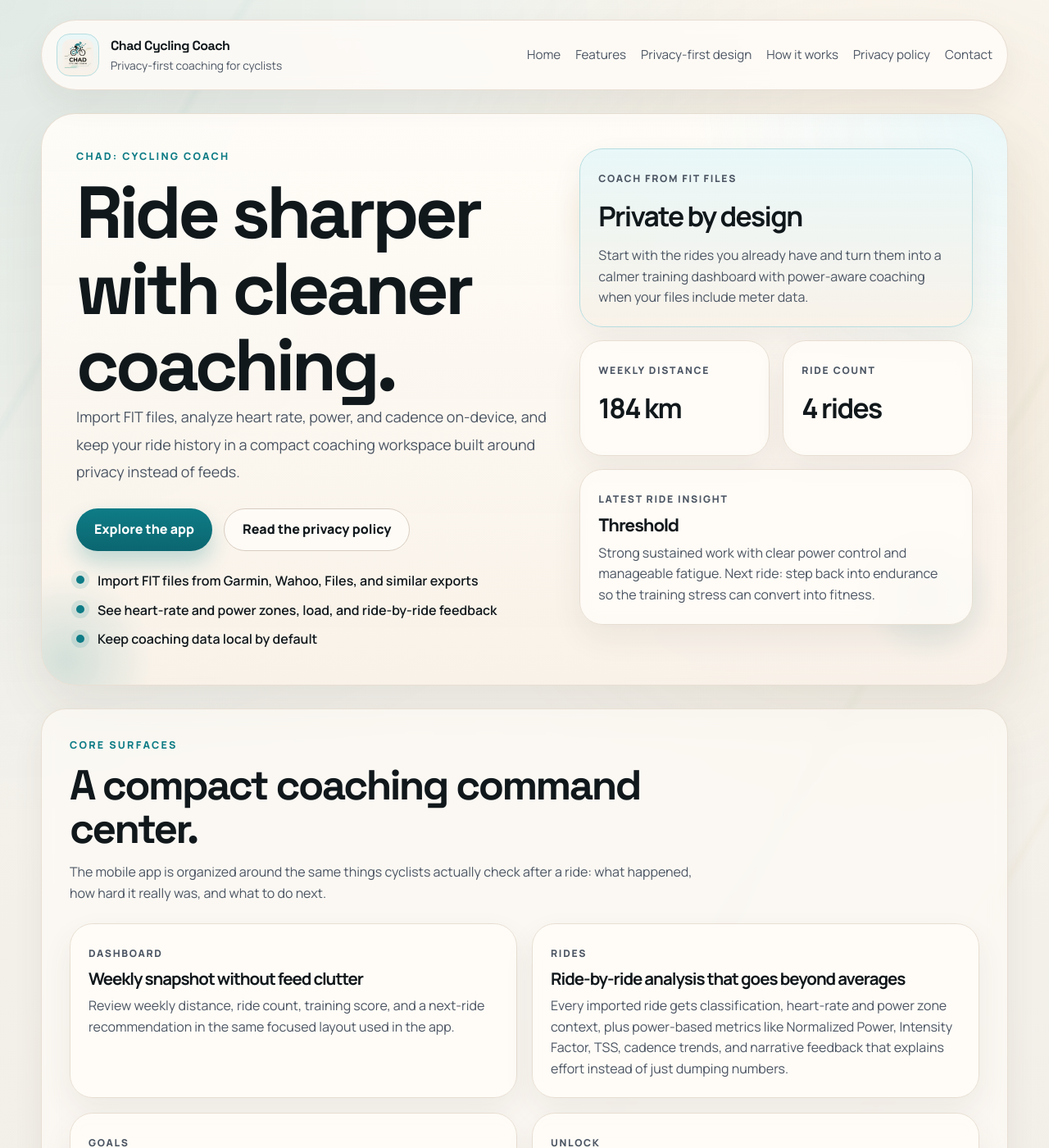
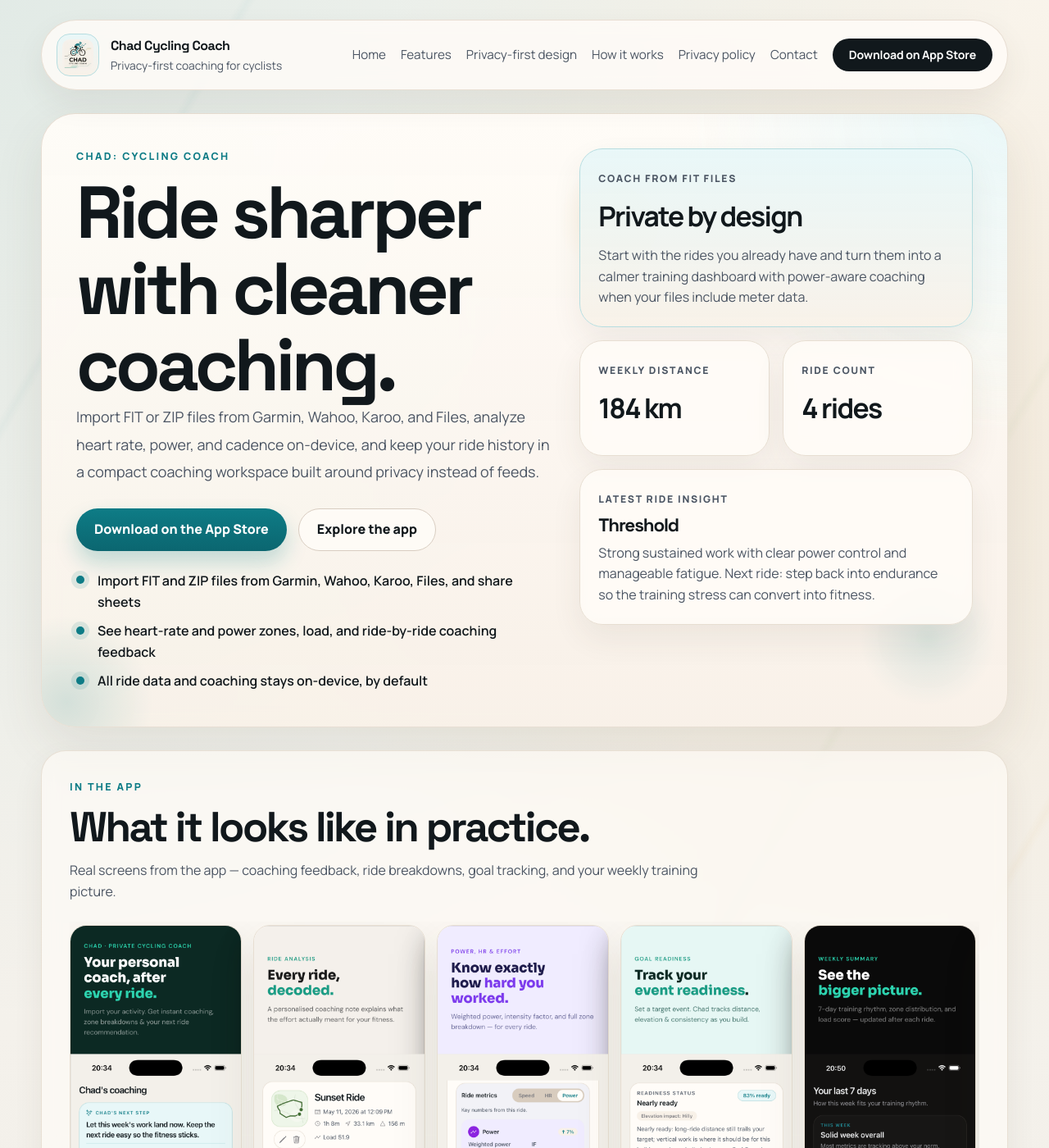
Before and after one commit to whiskerworks-dev/chad-public-site, a Jekyll site: the page built from index.md, in a window 1280 px wide and 1400 px high. Shown: the whole window at 82% size. Built offline with Jekyll 4.4.1, drawn with Linux system fonts in a browser that asks for light colours; some of the changed text lies outside the part shown.

Commit message:
Update website

```diff
--- a/_layouts/default.html
+++ b/_layouts/default.html
@@ -566,6 +566,72 @@
         flex-direction: column;
         align-items: flex-start;
       }
+
+      .site-nav .nav-link {
+        display: none;
+      }
+
+      .site-header {
+        justify-content: space-between;
+      }
+    }
+
+    /* ──────────── App Store button ──────────── */
+    .app-store-btn {
+      display: inline-flex;
+      align-items: center;
+      gap: 7px;
+      padding: 9px 20px;
+      border-radius: 999px;
+      background: var(--text);
+      color: #fff;
+      font-weight: 700;
+      font-size: 0.88rem;
+      white-space: nowrap;
+      letter-spacing: -0.01em;
+      transition: transform 180ms ease, background-color 180ms ease;
+      flex-shrink: 0;
+    }
+
+    .app-store-btn:hover,
+    .app-store-btn:focus-visible {
+      background: var(--accent);
+      transform: translateY(-1px);
+    }
+
+    /* ──────────── Screenshot strip ──────────── */
+    .screenshot-strip {
+      display: flex;
+      gap: 14px;
+      overflow-x: auto;
+      padding: 4px 2px 18px;
+      scroll-snap-type: x mandatory;
+      -webkit-overflow-scrolling: touch;
+      scrollbar-width: thin;
+      scrollbar-color: var(--border-strong) transparent;
+    }
+
+    .screenshot-strip::-webkit-scrollbar {
+      height: 4px;
+    }
+
+    .screenshot-strip::-webkit-scrollbar-thumb {
+      background: var(--border-strong);
+      border-radius: 999px;
+    }
+
+    .screenshot-item {
+      flex: 0 0 auto;
+      width: 210px;
+      scroll-snap-align: start;
+    }
+
+    .screenshot-item img {
+      width: 100%;
+      height: auto;
+      border-radius: 20px;
+      box-shadow: var(--shadow-soft);
+      border: 1px solid var(--border);
     }
   </style>
 </head>
@@ -581,12 +647,13 @@
       </a>
 
       <nav class="site-nav" aria-label="Primary">
-        <a href="#top">Home</a>
-        <a href="#features">Features</a>
-        <a href="#privacy">Privacy-first design</a>
-        <a href="#workflow">How it works</a>
-        <a href="#privacy-policy">Privacy policy</a>
-        <a href="mailto:{{ site.email }}">Contact</a>
+        <a class="nav-link" href="#top">Home</a>
+        <a class="nav-link" href="#features">Features</a>
+        <a class="nav-link" href="#privacy">Privacy-first design</a>
+        <a class="nav-link" href="#workflow">How it works</a>
+        <a class="nav-link" href="#privacy-policy">Privacy policy</a>
+        <a class="nav-link" href="mailto:{{ site.email }}">Contact</a>
+        <a class="app-store-btn" href="https://apps.apple.com/nl/app/chad-cycling-coach/id6760978882">Download on App Store</a>
       </nav>
     </header>
 
@@ -600,6 +667,7 @@
         <a href="#privacy">Privacy-first design</a>
         <a href="#privacy-policy">Privacy policy</a>
         <a href="mailto:{{ site.email }}">{{ site.email }}</a>
+        <a href="https://apps.apple.com/nl/app/chad-cycling-coach/id6760978882">Download on the App Store</a>
       </div>
     </footer>
   </div>
--- a/index.md
+++ b/index.md
@@ -8,17 +8,17 @@ description: Local-first cycling coaching with FIT file import, heart-rate and p
 	<div class="hero-copy">
 		<p class="eyebrow">Chad: Cycling Coach</p>
 		<h1>Ride sharper with cleaner coaching.</h1>
-		<p class="lead">Import FIT files, analyze heart rate, power, and cadence on-device, and keep your ride history in a compact coaching workspace built around privacy instead of feeds.</p>
+		<p class="lead">Import FIT or ZIP files from Garmin, Wahoo, Karoo, and Files, analyze heart rate, power, and cadence on-device, and keep your ride history in a compact coaching workspace built around privacy instead of feeds.</p>
 
 		<div class="hero-actions">
-			<a class="button button-primary" href="#features">Explore the app</a>
-			<a class="button button-secondary" href="#privacy-policy">Read the privacy policy</a>
+			<a class="button button-primary" href="https://apps.apple.com/nl/app/chad-cycling-coach/id6760978882">Download on the App Store</a>
+			<a class="button button-secondary" href="#features">Explore the app</a>
 		</div>
 
 		<ul class="hero-points">
-			<li>Import FIT files from Garmin, Wahoo, Files, and similar exports</li>
-			<li>See heart-rate and power zones, load, and ride-by-ride feedback</li>
-			<li>Keep coaching data local by default</li>
+			<li>Import FIT and ZIP files from Garmin, Wahoo, Karoo, Files, and share sheets</li>
+			<li>See heart-rate and power zones, load, and ride-by-ride coaching feedback</li>
+			<li>All ride data and coaching stays on-device, by default</li>
 		</ul>
 	</div>
 
@@ -48,6 +48,35 @@ description: Local-first cycling coaching with FIT file import, heart-rate and p
 	</div>
 </section>
 
+<section class="section-block" id="screenshots">
+	<div class="section-heading">
+		<p class="eyebrow">In the app</p>
+		<h2>What it looks like in practice.</h2>
+		<p>Real screens from the app — coaching feedback, ride breakdowns, goal tracking, and your weekly training picture.</p>
+	</div>
+
+	<div class="screenshot-strip">
+		<div class="screenshot-item">
+			<img src="{{ '/assets/images/screenshots/01-chad-private-cycling-coach.png' | relative_url }}" alt="Chad dashboard showing next-step coaching and 8-week training analysis" loading="lazy" />
+		</div>
+		<div class="screenshot-item">
+			<img src="{{ '/assets/images/screenshots/02-ride-analysis.png' | relative_url }}" alt="Ride analysis showing Chad's coaching note and endurance classification" loading="lazy" />
+		</div>
+		<div class="screenshot-item">
+			<img src="{{ '/assets/images/screenshots/03-power-hr-effort.png' | relative_url }}" alt="Power and heart rate zone breakdown for a single ride" loading="lazy" />
+		</div>
+		<div class="screenshot-item">
+			<img src="{{ '/assets/images/screenshots/04-goal-readiness.png' | relative_url }}" alt="Goal readiness screen showing 83% ready with distance and elevation targets" loading="lazy" />
+		</div>
+		<div class="screenshot-item">
+			<img src="{{ '/assets/images/screenshots/05-weekly-summary.png' | relative_url }}" alt="Weekly summary showing 7-day training rhythm, zone distribution, and load score" loading="lazy" />
+		</div>
+		<div class="screenshot-item">
+			<img src="{{ '/assets/images/screenshots/06-chad-privacy.png' | relative_url }}" alt="Privacy screen confirming local-first data storage" loading="lazy" />
+		</div>
+	</div>
+</section>
+
 <section class="section-block" id="features">
 	<div class="section-heading">
 		<p class="eyebrow">Core surfaces</p>
@@ -58,26 +87,26 @@ description: Local-first cycling coaching with FIT file import, heart-rate and p
 	<div class="feature-grid">
 		<article class="feature-card">
 			<p class="feature-kicker">Dashboard</p>
-			<h3>Weekly snapshot without feed clutter</h3>
-			<p>Review weekly distance, ride count, training score, and a next-ride recommendation in the same focused layout used in the app.</p>
+			<h3>Weekly snapshot with coaching direction</h3>
+			<p>Review weekly distance, ride count, training score, and a next-ride recommendation. With enough ride history, an 8-week training analysis surfaces patterns in your endurance build, intensity balance, and recovery — with clear strengths, risks, and a suggested focus.</p>
 		</article>
 
 		<article class="feature-card">
 			<p class="feature-kicker">Rides</p>
 			<h3>Ride-by-ride analysis that goes beyond averages</h3>
-			<p>Every imported ride gets classification, heart-rate and power zone context, plus power-based metrics like Normalized Power, Intensity Factor, TSS, cadence trends, and narrative feedback that explains effort instead of just dumping numbers.</p>
+			<p>Every imported ride gets a classification, heart-rate and power zone breakdown, Normalized Power, Intensity Factor, TSS, cadence trends, and a coaching note explaining the effort. A 12-week Training Trends view tracks load, distance, and zone mix across your history. On iOS, tap any ride to see a zone-coloured GPS map with a fatigue signature graph.</p>
 		</article>
 
 		<article class="feature-card">
 			<p class="feature-kicker">Goals</p>
-			<h3>Event progress tied to your actual training</h3>
-			<p>Track target distance, climbing demand, and readiness signals from recent work, including power-based fitness tracking when your rides support it.</p>
+			<h3>Event readiness tied to your actual training</h3>
+			<p>Set a target event with distance, elevation, and date. Chad calculates readiness from your recent long rides and climbing work, tracking progress from Building through to Ready — with context on what still needs to close before the event.</p>
 		</article>
 
 		<article class="feature-card">
 			<p class="feature-kicker">Unlock</p>
-			<h3>One-time unlock for deeper coaching</h3>
-			<p>Unlock full ride history, weekly coaching summary, endurance trend, goal readiness scoring, next-ride recommendations, and power progression tracking with a single purchase.</p>
+			<h3>One-time purchase for deeper coaching</h3>
+			<p>Unlock full ride history, weekly zone distribution stats, the 8-week training analysis, goal readiness progression charts, training plan summaries with Chad's recommendations, and endurance and power trend tracking — all with a single one-time purchase.</p>
 		</article>
 	</div>
 </section>
@@ -128,8 +157,8 @@ description: Local-first cycling coaching with FIT file import, heart-rate and p
 		<div class="timeline-step">
 			<span class="timeline-index">01</span>
 			<div>
-				<h3>Import FIT files</h3>
-				<p>Select one or more FIT files from your device or shared exports and bring them straight into the app.</p>
+				<h3>Import FIT or ZIP files</h3>
+				<p>Select FIT files or ZIP bundles from Garmin, Wahoo, Karoo, or Files — or share directly from a compatible app. Chad handles duplicates automatically.</p>
 			</div>
 		</div>
 		<div class="timeline-step">
```
Also changed, not shown: README.md, assets/images/screenshots/01-chad-private-cycling-coach.png (added), assets/images/screenshots/02-ride-analysis.png (added), assets/images/screenshots/03-power-hr-effort.png (added), assets/images/screenshots/04-goal-readiness.png (added), assets/images/screenshots/05-weekly-summary.png (added), assets/images/screenshots/06-chad-privacy.png (added).
